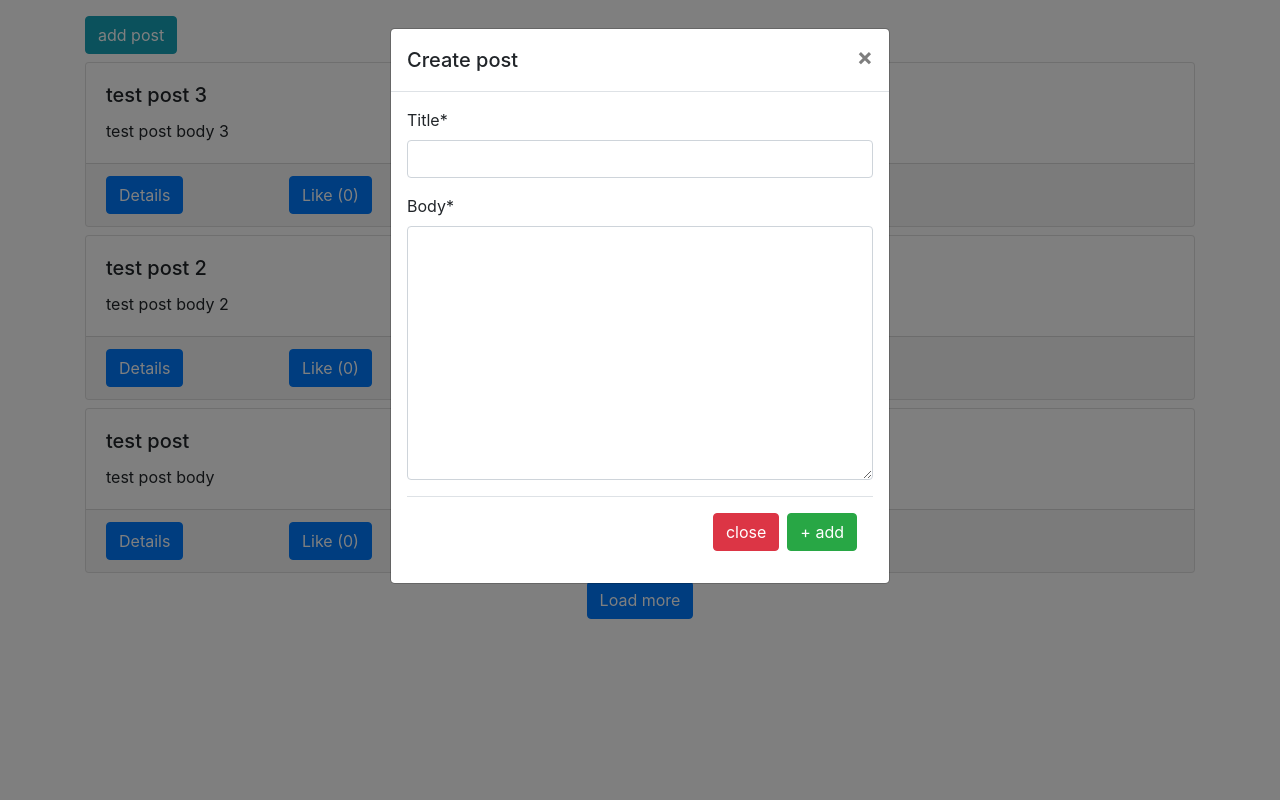
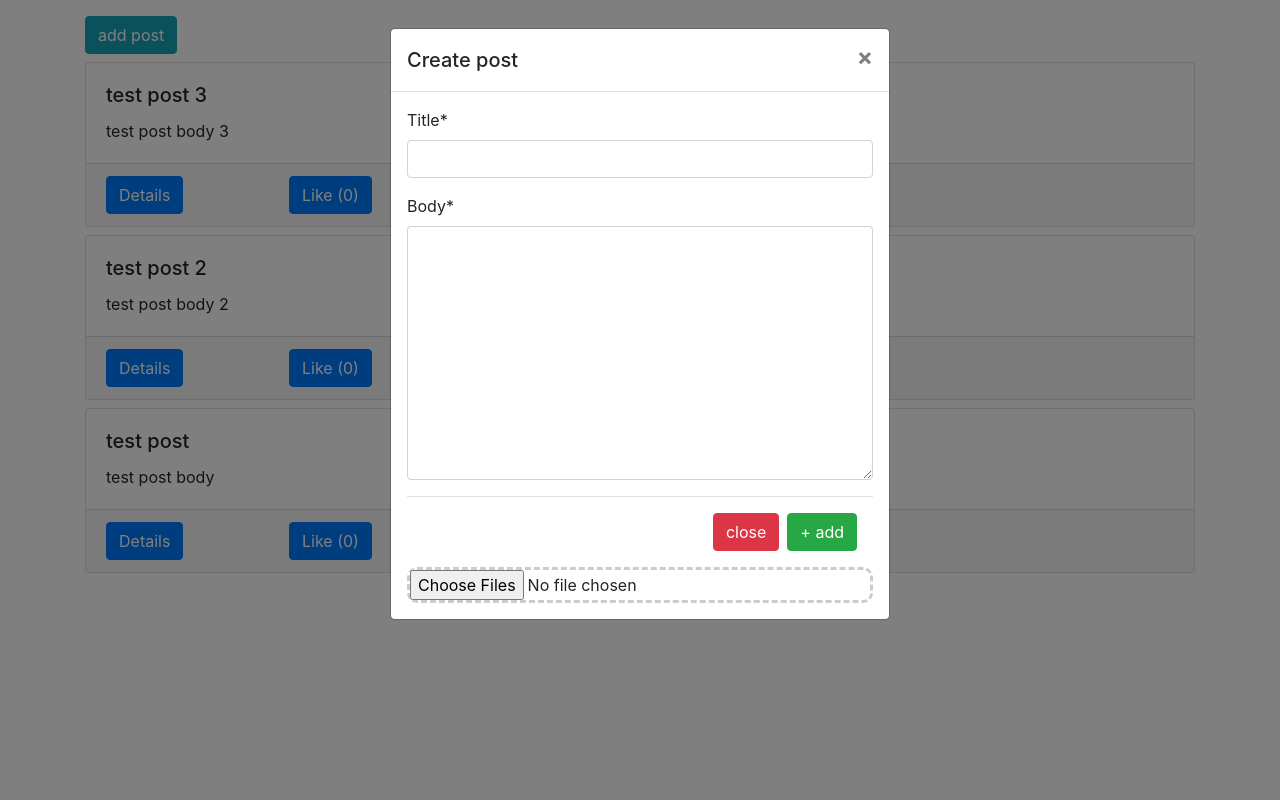
Before and after one commit to kate-set/SENG2040-A4, a Django app: page / in a window 1280 px wide, after a click on "add post". Run offline with Django 5.2, Linux system fonts and the light colour scheme; data comes from the database, SQL or seed files in the repository; some libraries are stand-ins or nearby versions.

Commit message:
Added dropzone JS to the project

```diff
--- a/src/posts/templates/posts/main.html
+++ b/src/posts/templates/posts/main.html
@@ -30,6 +30,12 @@ posts
                             <button type="submit" class="btn btn-success">+ add</button>
                         </div>
                     </form>
+                    <form action="/upload" class="dropzone dz">
+                        {% csrf_token %}
+                        <div class="fallback">
+                            <input name="file" type="file" multiple/>
+                        </div>
+                    </form>
                 </div>
             </div>
         </div>
--- a/src/static/style.css
+++ b/src/static/style.css
@@ -1,3 +1,13 @@
 .not-visible {
     display: none;
 }
+
+.dz {
+    border: dashed !important;
+    border-color: #ccc !important;
+    border-radius: 10px !important;
+}
+
+.dz:hover {
+    background-color: aliceblue !important;
+}
--- a/src/templates/base.html
+++ b/src/templates/base.html
@@ -15,8 +15,10 @@
     <link rel="stylesheet" href="{% static 'style.css' %}">
 
     <!-- dropzone -->
-    <link rel="stylesheet" href="{% static 'dropzone.css' %}">
-    <script src="{% static 'dropzone.js' %}" defer></script>
+    <!-- <link rel="stylesheet" href="{% static 'dropzone.css' %}">
+    <script src="{% static 'dropzone.js' %}" defer></script> -->
+    <script src="https://unpkg.com/dropzone@5/dist/min/dropzone.min.js"></script>
+    <link rel="stylesheet" href="https://unpkg.com/dropzone@5/dist/min/dropzone.min.css" type="text/css" />
 
     <!-- Custom js -->
     <script src="{% static 'functions.js' %}" defer></script>
```
